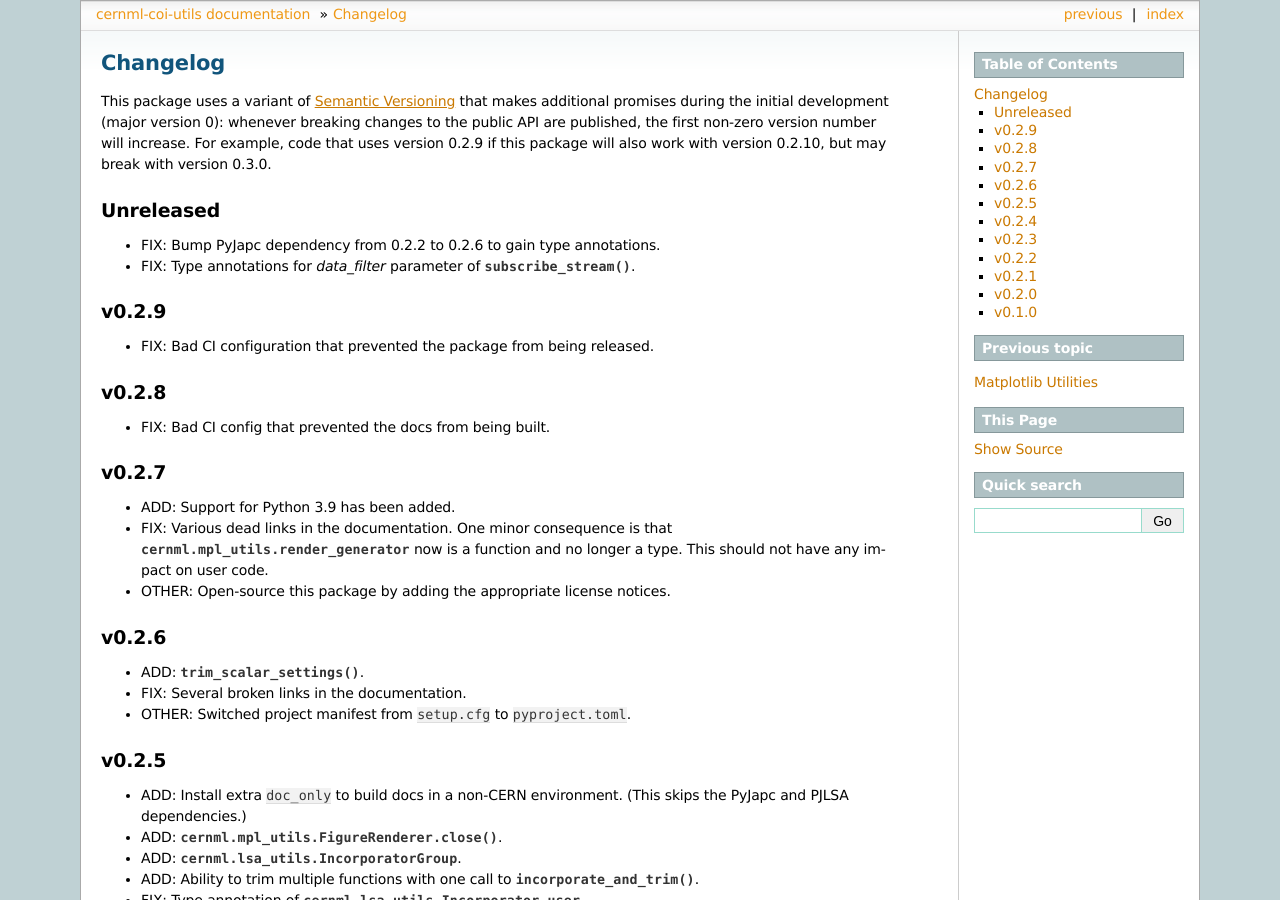
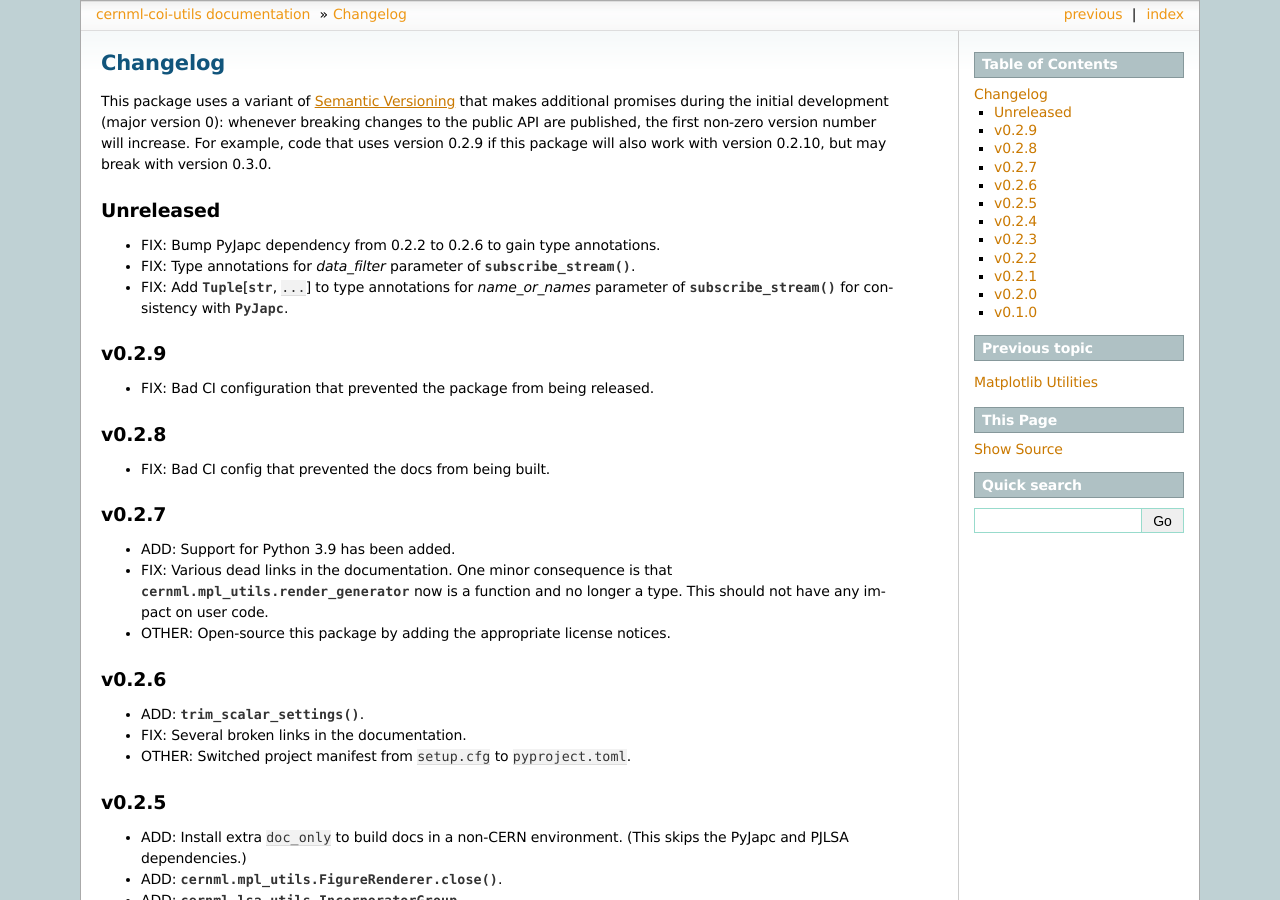
Before and after one commit to geoff-project/coi-utils, a Sphinx documentation site: the page built from docs/changelog.rst, in a window 1280 px wide and 900 px high. Built offline with Sphinx 7.4.7, drawn with Linux system fonts in a browser that asks for light colours; the version number could not be read and is left out.

Commit message:
Add `tuple[str]` to type hints for subscribe_stream() name_or_names.
This makes it consistent with the type annotations of PyJapc.

```diff
--- a/docs/changelog.rst
+++ b/docs/changelog.rst
@@ -21,6 +21,9 @@ Unreleased
 - FIX: Bump PyJapc dependency from 0.2.2 to 0.2.6 to gain type annotations.
 - FIX: Type annotations for *data_filter* parameter of
   `~cernml.japc_utils.subscribe_stream()`.
+- FIX: Add `~typing.Tuple`\ [`str`, ``...``] to type annotations for
+  *name_or_names* parameter of `~cernml.japc_utils.subscribe_stream()` for
+  consistency with `~pyjapc.PyJapc`.
 
 v0.2.9
 ------
```
Also changed, not shown: 1 other file.
